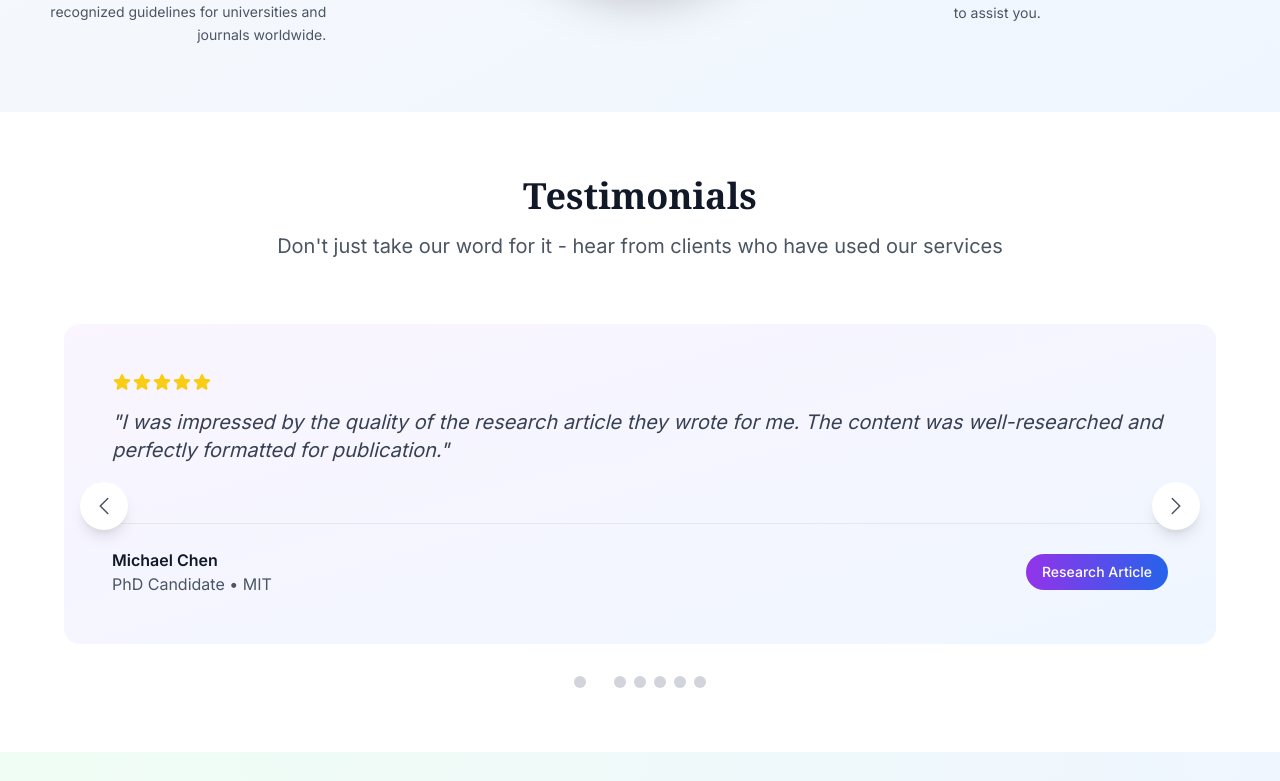
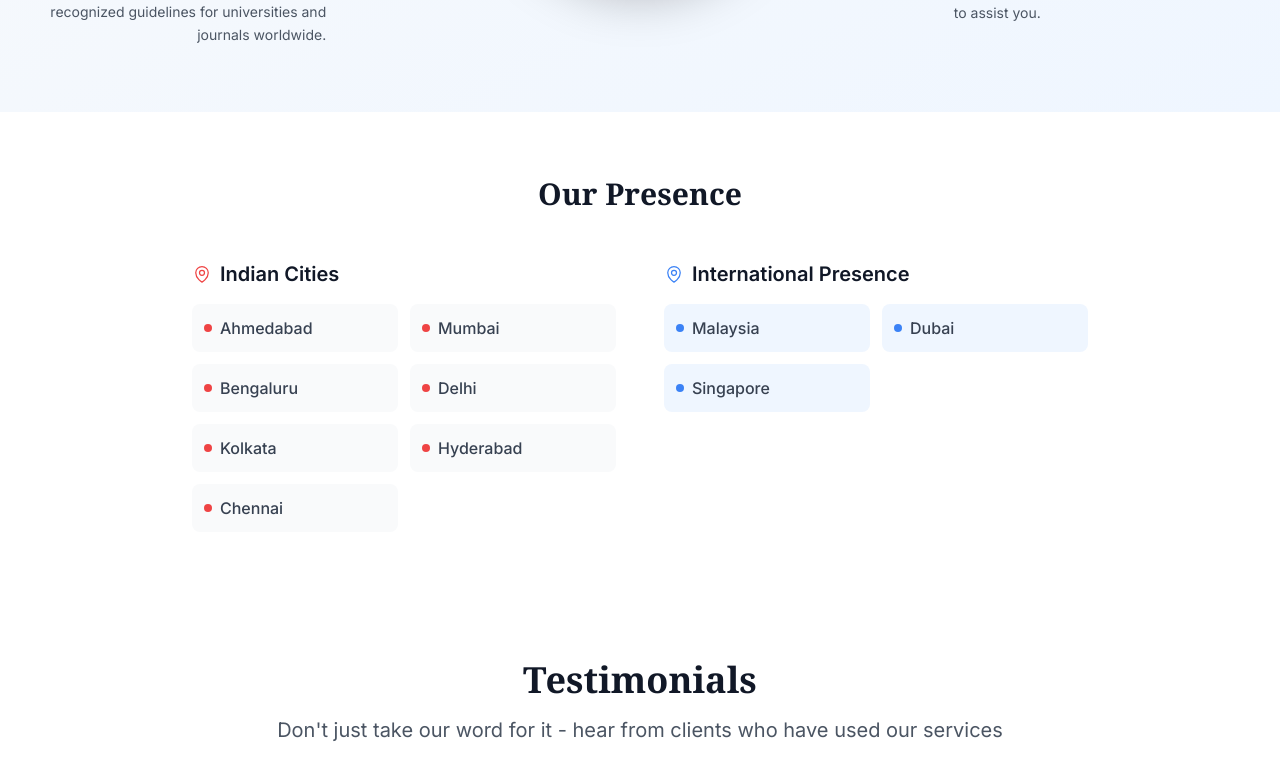
Before and after one commit to scritique/scritique-frontend, a React (Create React App) app: page / in a window 1280 px wide. Shown: the part 2079-2860 px from the top of the page. Built offline with nearby package versions, Linux system fonts and the light colour scheme; no server answers.

Commit message:
feat: add `PresenceSection` component and update testimonial content.

```diff
--- /dev/null
+++ b/src/components/PresenceSection.tsx
@@ -0,0 +1,96 @@
+import React from "react"
+import { motion } from "framer-motion"
+import { MapPinIcon } from "@heroicons/react/24/outline"
+
+const PresenceSection: React.FC = () => {
+    const indianCities = [
+        "Ahmedabad",
+        "Mumbai",
+        "Bengaluru",
+        "Delhi",
+        "Kolkata",
+        "Hyderabad",
+        "Chennai"
+    ]
+
+    const internationalLocations = ["Malaysia", "Dubai", "Singapore"]
+
+    return (
+        <section className="py-16 bg-white">
+            <div className="max-w-7xl mx-auto px-4 sm:px-6 lg:px-8">
+                <motion.div
+                    initial={{ opacity: 0, y: 20 }}
+                    whileInView={{ opacity: 1, y: 0 }}
+                    viewport={{ once: true }}
+                    transition={{ duration: 0.6 }}
+                    className="text-center mb-12"
+                >
+                    <h2 className="text-3xl font-bold text-gray-900 mb-4 font-serif">
+                        Our Presence
+                    </h2>
+                </motion.div>
+
+                <div className="max-w-4xl mx-auto">
+                    {/* Location Lists */}
+                    <motion.div
+                        initial={{ opacity: 0, y: 20 }}
+                        whileInView={{ opacity: 1, y: 0 }}
+                        viewport={{ once: true }}
+                        transition={{ duration: 0.6, delay: 0.2 }}
+                        className="grid md:grid-cols-2 gap-12"
+                    >
+                        {/* Indian Cities */}
+                        <div>
+                            <h3 className="text-xl font-semibold text-gray-900 mb-4 flex items-center">
+                                <MapPinIcon className="h-5 w-5 text-red-500 mr-2" />
+                                Indian Cities
+                            </h3>
+                            <div className="grid grid-cols-1 sm:grid-cols-2 gap-3">
+                                {indianCities.map((city, index) => (
+                                    <motion.div
+                                        key={city}
+                                        initial={{ opacity: 0, x: 20 }}
+                                        whileInView={{ opacity: 1, x: 0 }}
+                                        viewport={{ once: true }}
+                                        transition={{ duration: 0.4, delay: 0.6 + index * 0.1 }}
+                                        className="flex items-center space-x-2 bg-gray-50 rounded-lg p-3 hover:bg-gray-100 transition-colors duration-200"
+                                    >
+                                        <div className="w-2 h-2 bg-red-500 rounded-full"></div>
+                                        <span className="text-gray-700 font-medium">{city}</span>
+                                    </motion.div>
+                                ))}
+                            </div>
+                        </div>
+
+                        {/* International Locations */}
+                        <div>
+                            <h3 className="text-xl font-semibold text-gray-900 mb-4 flex items-center">
+                                <MapPinIcon className="h-5 w-5 text-blue-500 mr-2" />
+                                International Presence
+                            </h3>
+                            <div className="grid grid-cols-1 sm:grid-cols-2 gap-3">
+                                {internationalLocations.map((location, index) => (
+                                    <motion.div
+                                        key={location}
+                                        initial={{ opacity: 0, x: 20 }}
+                                        whileInView={{ opacity: 1, x: 0 }}
+                                        viewport={{ once: true }}
+                                        transition={{ duration: 0.4, delay: 0.8 + index * 0.1 }}
+                                        className="flex items-center space-x-2 bg-blue-50 rounded-lg p-3 hover:bg-blue-100 transition-colors duration-200"
+                                    >
+                                        <div className="w-2 h-2 bg-blue-500 rounded-full"></div>
+                                        <span className="text-gray-700 font-medium">
+                                            {location}
+                                        </span>
+                                    </motion.div>
+                                ))}
+                            </div>
+                        </div>
+                    </motion.div>
+                </div>
+            </div>
+        </section>
+    )
+}
+
+export default PresenceSection
--- a/src/components/TestimonialSlider.tsx
+++ b/src/components/TestimonialSlider.tsx
@@ -11,67 +11,49 @@ const TestimonialSlider: React.FC = () => {
 
   const testimonials = [
     {
-      name: "Sarah Johnson",
-      role: "Graduate Student",
-      university: "Stanford University",
+      name: "Dr Praveen Kumar",
+      // role: "Graduate Student",
+      // university: "Stanford University",
       content:
-        "The thesis writing service was exceptional. They delivered my research paper on time with excellent quality. The revisions were quick and professional.",
+        "I’m very satisfied with the quality of the work delivered. The team maintained excellent communication and ensured timely delivery, even earlier than promised. Honestly, I don’t see anything that needs improvement.",
       rating: 5,
-      service: "Thesis Writing"
+      // service: "Thesis Writing"
     },
     {
-      name: "Michael Chen",
-      role: "PhD Candidate",
-      university: "MIT",
+      name: "Dr Ritu Aggarwal",
+      // role: "PhD Candidate",
+      // university: "MIT",
       content:
-        "I was impressed by the quality of the research article they wrote for me. The content was well-researched and perfectly formatted for publication.",
+        "I had a really good and relaxing experience working with this team. The entire process was smooth and stress-free, and the quality of writing was excellent. The work was delivered before the deadline, and communication was clear and professional throughout. I highly recommend them to other researchers.",
       rating: 5,
-      service: "Research Article"
+      // service: "Research Article"
     },
     {
-      name: "Emily Rodriguez",
-      role: "MBA Student",
-      university: "Harvard Business School",
+      name: "Rupak Chaubey",
+      // role: "MBA Student",
+      // university: "Harvard Business School",
       content:
-        "The PPT presentation they created was outstanding. Professional design with engaging content that helped me ace my presentation.",
+        "What really impressed me was how confidently the team handled my thesis order. They had a strong understanding of academic requirements and paid close attention to every detail. The thesis was well-structured, original, and carefully aligned with the guidelines I shared. The support felt personalised which made the entire experience reassuring. I would definitely trust them again for future academic projects.",
       rating: 5,
-      service: "PPT Presentation"
+      // service: "PPT Presentation"
     },
     {
-      name: "David Thompson",
-      role: "Undergraduate Student",
-      university: "UC Berkeley",
+      name: "Apurv Saket",
+      // role: "Graduate Student",
+      // university: "Civil Engineering",
       content:
-        "Great experience with their academic writing services. The student discount made it affordable, and the quality exceeded my expectations.",
+        "The team showed strong subject knowledge and handled revisions with patience and professionalism. It felt reassuring to work with a service that genuinely values accuracy and client satisfaction.",
       rating: 5,
-      service: "Academic Writing"
+      // service: "Thesis Writing"
     },
     {
-      name: "Subodh Kumar",
-      role: "Graduate Student",
-      university: "Civil Engineering",
+      name: "Nauman Yaqueen",
+      // role: "Research Scholar",
+      // university: "Biomedical Research",
       content:
-        "As a non-native English speaker, I struggled with expressing complex ideas. This service helped me polish my thesis to perfection. It was well-structured and delivered before deadline. My professor even commented on the clarity of my arguments.",
+        "As someone who is very particular about academic standards, I was impressed by how thoughtfully the work was handled. The arguments were clear, the formatting was precise, and the references were accurately managed. It felt like the work was done by someone who truly understands academic expectations. This gave me a lot of confidence in the final output.",
       rating: 5,
-      service: "Thesis Writing"
-    },
-    {
-      name: "Manish Kumar",
-      role: "Research Scholar",
-      university: "Biomedical Research",
-      content:
-        "They helped me with statistical analysis for my research article. SPSS output was clearly explained, and the results were integrated very well into my results portion.",
-      rating: 5,
-      service: "Statistical Analysis"
-    },
-    {
-      name: "Dr. Prashant Kishore",
-      role: "Medical Professional",
-      university: "Internal Medicine",
-      content:
-        "I've used their academic writing services multiple times, but this was my first abstract order for a medical conference. They translated clinical results into a concise, high-impact abstract that got accepted at an international diabetes-focused symposium.",
-      rating: 5,
-      service: "Abstract Writing"
+      // service: "Statistical Analysis"
     }
   ]
 
@@ -151,14 +133,14 @@ const TestimonialSlider: React.FC = () => {
                           <h4 className="font-semibold text-gray-900">
                             {testimonials[currentIndex].name}
                           </h4>
-                          <p className="text-gray-600">
+                          {/* <p className="text-gray-600">
                             {testimonials[currentIndex].role} •{" "}
                             {testimonials[currentIndex].university}
-                          </p>
+                          </p> */}
                         </div>
-                        <div className="bg-gradient-to-r from-purple-600 to-blue-600 text-white px-4 py-2 rounded-full text-sm font-medium">
+                        {/* <div className="bg-gradient-to-r from-purple-600 to-blue-600 text-white px-4 py-2 rounded-full text-sm font-medium">
                           {testimonials[currentIndex].service}
-                        </div>
+                        </div> */}
                       </div>
                     </div>
                   </div>
@@ -188,11 +170,10 @@ const TestimonialSlider: React.FC = () => {
               <button
                 key={index}
                 onClick={() => goToSlide(index)}
-                className={`w-3 h-3 rounded-full transition-colors duration-200 ${
-                  index === currentIndex
-                    ? "bg-primary-600"
-                    : "bg-gray-300 hover:bg-gray-400"
-                }`}
+                className={`w-3 h-3 rounded-full transition-colors duration-200 ${index === currentIndex
+                  ? "bg-primary-600"
+                  : "bg-gray-300 hover:bg-gray-400"
+                  }`}
               />
             ))}
           </div>
--- a/src/pages/ContactPage.tsx
+++ b/src/pages/ContactPage.tsx
@@ -64,17 +64,6 @@ const ContactPage: React.FC = () => {
     })
   }
 
-  const indianCities = [
-    "Ahmedabad",
-    "Mumbai",
-    "Bengaluru",
-    "Delhi",
-    "Kolkata",
-    "Hyderabad",
-    "Chennai"
-  ]
-
-  const internationalLocations = ["Malaysia", "Dubai", "Singapore"]
 
   return (
     <div className="min-h-screen bg-gray-50">
@@ -103,79 +92,6 @@ const ContactPage: React.FC = () => {
         </div>
       </section>
 
-      {/* Our Presence Section */}
-      <section className="py-16 bg-white">
-        <div className="max-w-7xl mx-auto px-4 sm:px-6 lg:px-8">
-          <motion.div
-            initial={{ opacity: 0, y: 20 }}
-            animate={{ opacity: 1, y: 0 }}
-            transition={{ duration: 0.6 }}
-            className="text-center mb-12"
-          >
-            <h2 className="text-3xl font-bold text-gray-900 mb-4 font-serif">
-              Our Presence
-            </h2>
-          </motion.div>
-
-          <div className="max-w-4xl mx-auto">
-            {/* Location Lists */}
-            <motion.div
-              initial={{ opacity: 0, y: 20 }}
-              animate={{ opacity: 1, y: 0 }}
-              transition={{ duration: 0.6, delay: 0.2 }}
-              className="grid md:grid-cols-2 gap-12"
-            >
-              {/* Indian Cities */}
-              <div>
-                <h3 className="text-xl font-semibold text-gray-900 mb-4 flex items-center">
-                  <MapPinIcon className="h-5 w-5 text-red-500 mr-2" />
-                  Indian Cities
-                </h3>
-                <div className="grid grid-cols-1 sm:grid-cols-2 gap-3">
-                  {indianCities.map((city, index) => (
-                    <motion.div
-                      key={city}
-                      initial={{ opacity: 0, x: 20 }}
-                      animate={{ opacity: 1, x: 0 }}
-                      transition={{ duration: 0.4, delay: 0.6 + index * 0.1 }}
-                      className="flex items-center space-x-2 bg-gray-50 rounded-lg p-3 hover:bg-gray-100 transition-colors duration-200"
-                    >
-                      <div className="w-2 h-2 bg-red-500 rounded-full"></div>
-                      <span className="text-gray-700 font-medium">{city}</span>
-                    </motion.div>
-                  ))}
-                </div>
-              </div>
-
-              {/* International Locations */}
-              <div>
-                <h3 className="text-xl font-semibold text-gray-900 mb-4 flex items-center">
-                  <MapPinIcon className="h-5 w-5 text-blue-500 mr-2" />
-                  International Presence
-                </h3>
-                <div className="grid grid-cols-1 sm:grid-cols-2 gap-3">
-                  {internationalLocations.map((location, index) => (
-                    <motion.div
-                      key={location}
-                      initial={{ opacity: 0, x: 20 }}
-                      animate={{ opacity: 1, x: 0 }}
-                      transition={{ duration: 0.4, delay: 0.8 + index * 0.1 }}
-                      className="flex items-center space-x-2 bg-blue-50 rounded-lg p-3 hover:bg-blue-100 transition-colors duration-200"
-                    >
-                      <div className="w-2 h-2 bg-blue-500 rounded-full"></div>
-                      <span className="text-gray-700 font-medium">
-                        {location}
-                      </span>
-                    </motion.div>
-                  ))}
-                </div>
-              </div>
-
-
-            </motion.div>
-          </div>
-        </div>
-      </section>
 
       {/* Contact Methods Section */}
       <section className="py-16 bg-gray-50">
@@ -275,7 +191,7 @@ const ContactPage: React.FC = () => {
               <button
                 className="text-lg font-semibold text-purple-600 hover:text-purple-700 transition-colors duration-200 underline"
                 onClick={() => {
-                  const phoneNumber = "919773906079"
+                  const phoneNumber = "919540800660"
                   const message = "Hello! I'm interested in your academic writing services."
                   const whatsappUrl = `https://wa.me/${phoneNumber}?text=${encodeURIComponent(message)}`
                   window.open(whatsappUrl, "_blank")
@@ -397,8 +313,7 @@ const ContactPage: React.FC = () => {
                     type="submit"
                     onClick={handleSubmit}
                     disabled={isSubmitting}
-                  className={`w-full font-bold py-3 px-6 rounded transition-colors duration-200 mt-6 ${
-                    isSubmitting
+                    className={`w-full font-bold py-3 px-6 rounded transition-colors duration-200 mt-6 ${isSubmitting
                       ? 'bg-gray-400 cursor-not-allowed'
                       : 'bg-yellow-300 hover:bg-yellow-400 text-black'
                       }`}
@@ -408,8 +323,7 @@ const ContactPage: React.FC = () => {
 
                   {/* Submit message */}
                   {submitMessage && (
-                  <div className={`mt-4 p-3 rounded-lg text-sm ${
-                    submitMessage.type === 'success'
+                    <div className={`mt-4 p-3 rounded-lg text-sm ${submitMessage.type === 'success'
                       ? 'bg-green-100 text-green-800 border border-green-200'
                       : 'bg-red-100 text-red-800 border border-red-200'
                       }`}>
@@ -494,7 +408,7 @@ const ContactPage: React.FC = () => {
                           +91-9540800660
                         </ClickablePhone>
                       </div>
-                      <div className="flex items-center space-x-2">
+                      {/* <div className="flex items-center space-x-2">
                         <span className="text-gray-500 text-sm">Alt:</span>
                         <ClickablePhone
                           phoneNumber="+91-9540800660"
@@ -502,7 +416,7 @@ const ContactPage: React.FC = () => {
                         >
                           +91-9773906079
                         </ClickablePhone>
-                      </div>
+                      </div> */}
                     </div>
                   </div>
                 </div>
--- a/src/pages/HomePage.tsx
+++ b/src/pages/HomePage.tsx
@@ -9,6 +9,7 @@ import {
   CheckCircleIcon
 } from "@heroicons/react/24/outline"
 import TestimonialSlider from "../components/TestimonialSlider"
+import PresenceSection from "../components/PresenceSection"
 import ContactPopup from "../components/ContactPopup"
 import ExpertForm from "../components/ExpertForm"
 
@@ -611,11 +612,14 @@ const HomePage: React.FC = () => {
         </div>
       </section>
 
+      {/* Our Presence Section */}
+      <PresenceSection />
+
       {/* Testimonial Slider */}
       <TestimonialSlider />
 
       {/* Student Discounts Section */}
-      <section className="section-padding bg-gradient-to-r from-green-50 to-blue-50">
+      {/* <section className="section-padding bg-gradient-to-r from-green-50 to-blue-50">
         <div className="max-w-7xl mx-auto">
           <div className="text-center mb-12">
             <h2 className="text-3xl md:text-4xl font-bold text-gray-900 mb-4 font-serif">
@@ -643,7 +647,7 @@ const HomePage: React.FC = () => {
             </div>
           </div>
         </div>
-      </section>
+      </section> */}
 
       {/* Speak with Expert Section */}
       <section className="section-padding hero-gradient text-white relative overflow-hidden">
```
Also changed, not shown: src/pages/ServicesPage.tsx (+106 -104 lines). Lines whose indentation alone changed are shown as unchanged.
